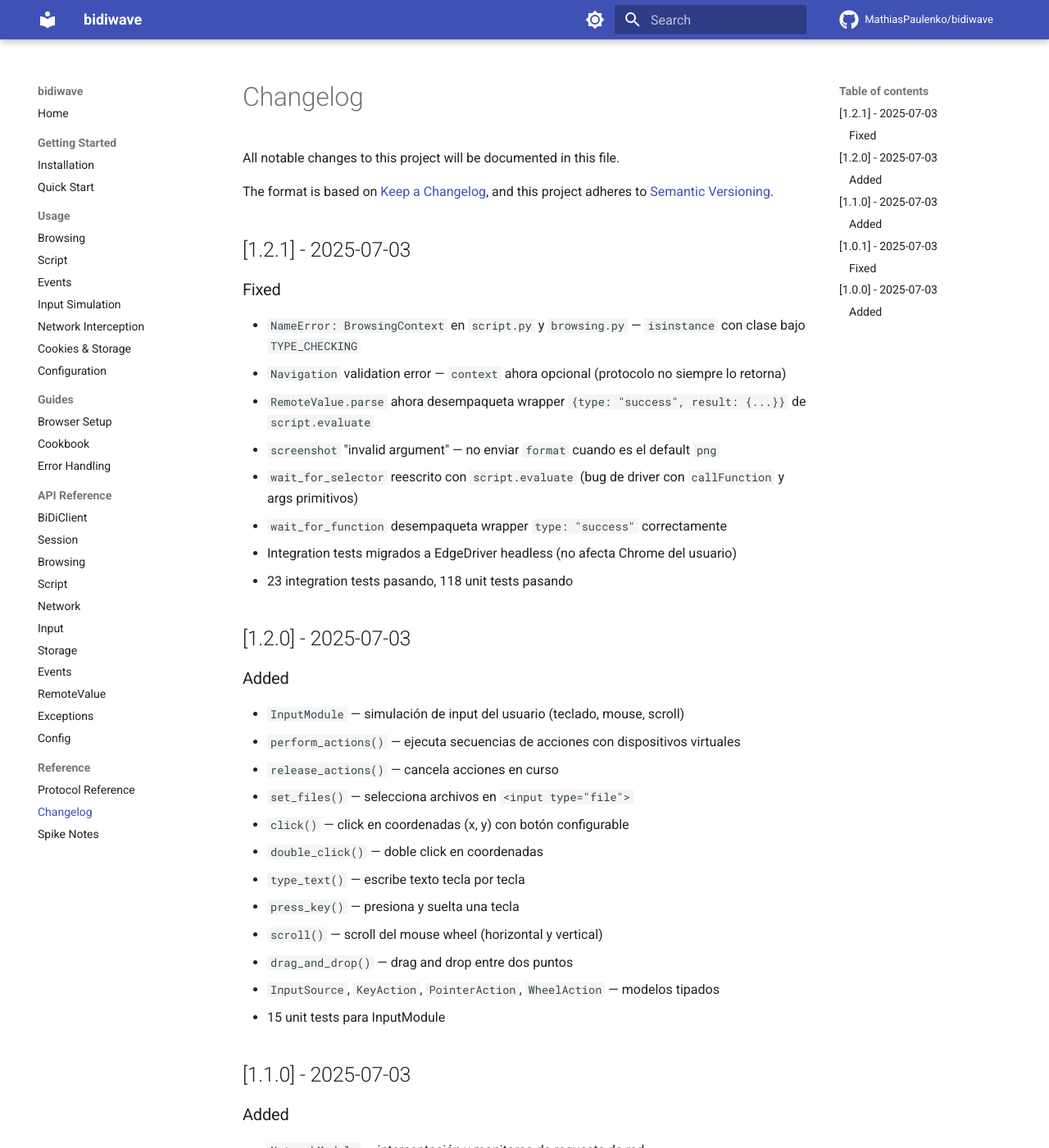
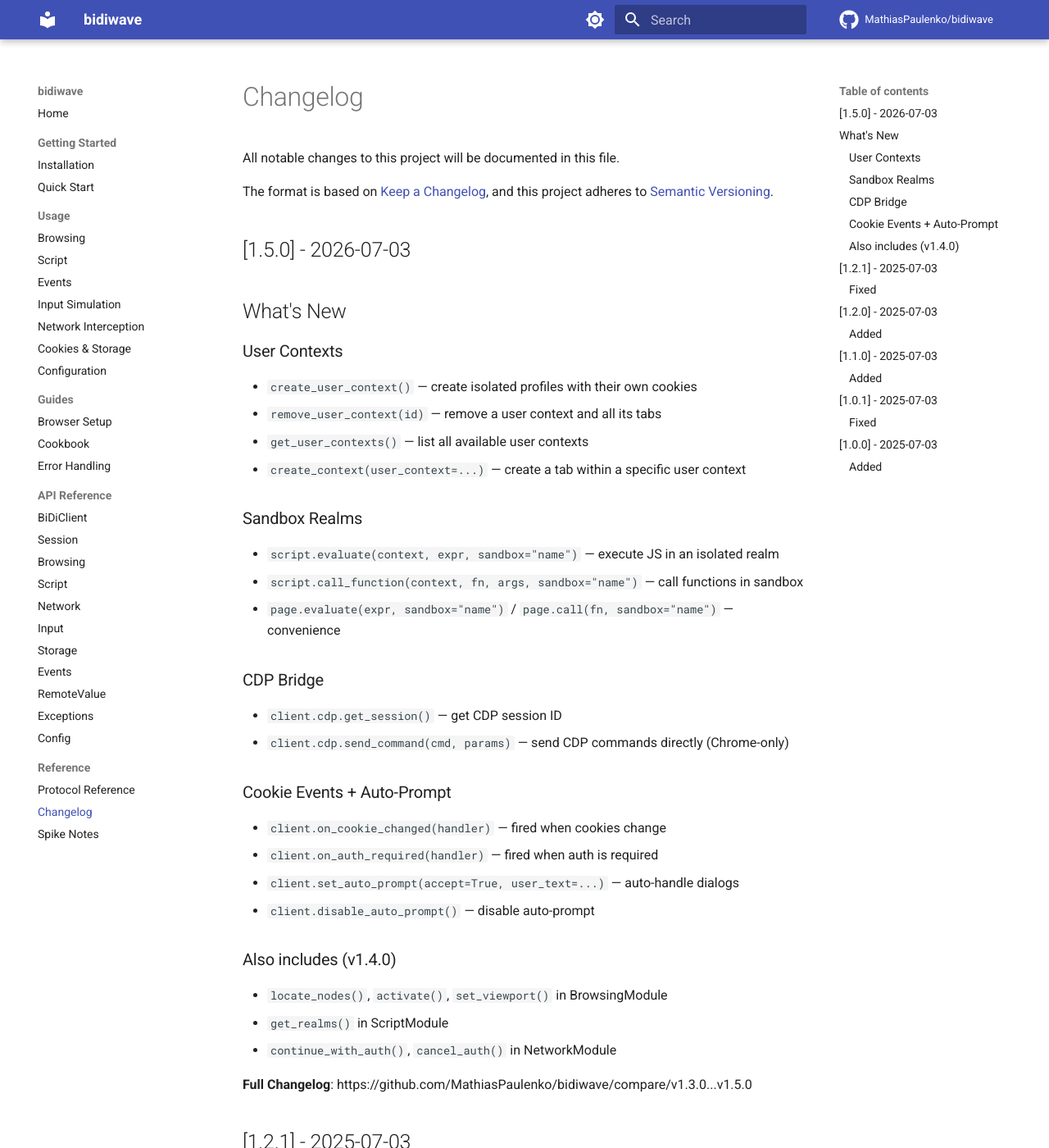
Before and after one commit to MathiasPaulenko/bidiwave, an MkDocs documentation site: the page built from docs/reference/changelog.md, in a window 1280 px wide and 1400 px high. Shown: the whole window at 82% size. Built offline with MkDocs 1.6.1 and Material for MkDocs 9.7.7, drawn with Linux system fonts in a browser that asks for light colours; comment, search, counter and statistics services are not loaded.

Commit message:
Add v1.5.0 release notes to changelogs

```diff
--- a/docs/reference/changelog.md
+++ b/docs/reference/changelog.md
@@ -4,6 +4,38 @@ All notable changes to this project will be documented in this file.
 
 The format is based on [Keep a Changelog](https://keepachangelog.com/en/1.1.0/),
 and this project adheres to [Semantic Versioning](https://semver.org/spec/v2.0.0.html).
+
+## [1.5.0] - 2026-07-03
+
+## What's New
+
+### User Contexts
+- `create_user_context()` — create isolated profiles with their own cookies
+- `remove_user_context(id)` — remove a user context and all its tabs
+- `get_user_contexts()` — list all available user contexts
+- `create_context(user_context=...)` — create a tab within a specific user context
+
+### Sandbox Realms
+- `script.evaluate(context, expr, sandbox="name")` — execute JS in an isolated realm
+- `script.call_function(context, fn, args, sandbox="name")` — call functions in sandbox
+- `page.evaluate(expr, sandbox="name")` / `page.call(fn, sandbox="name")` — convenience
+
+### CDP Bridge
+- `client.cdp.get_session()` — get CDP session ID
+- `client.cdp.send_command(cmd, params)` — send CDP commands directly (Chrome-only)
+
+### Cookie Events + Auto-Prompt
+- `client.on_cookie_changed(handler)` — fired when cookies change
+- `client.on_auth_required(handler)` — fired when auth is required
+- `client.set_auto_prompt(accept=True, user_text=...)` — auto-handle dialogs
+- `client.disable_auto_prompt()` — disable auto-prompt
+
+### Also includes (v1.4.0)
+- `locate_nodes()`, `activate()`, `set_viewport()` in BrowsingModule
+- `get_realms()` in ScriptModule
+- `continue_with_auth()`, `cancel_auth()` in NetworkModule
+
+**Full Changelog**: https://github.com/MathiasPaulenko/bidiwave/compare/v1.3.0...v1.5.0
 
 ## [1.2.1] - 2025-07-03
 
```
Also changed, not shown: CHANGELOG.md (+32 -0 lines).
